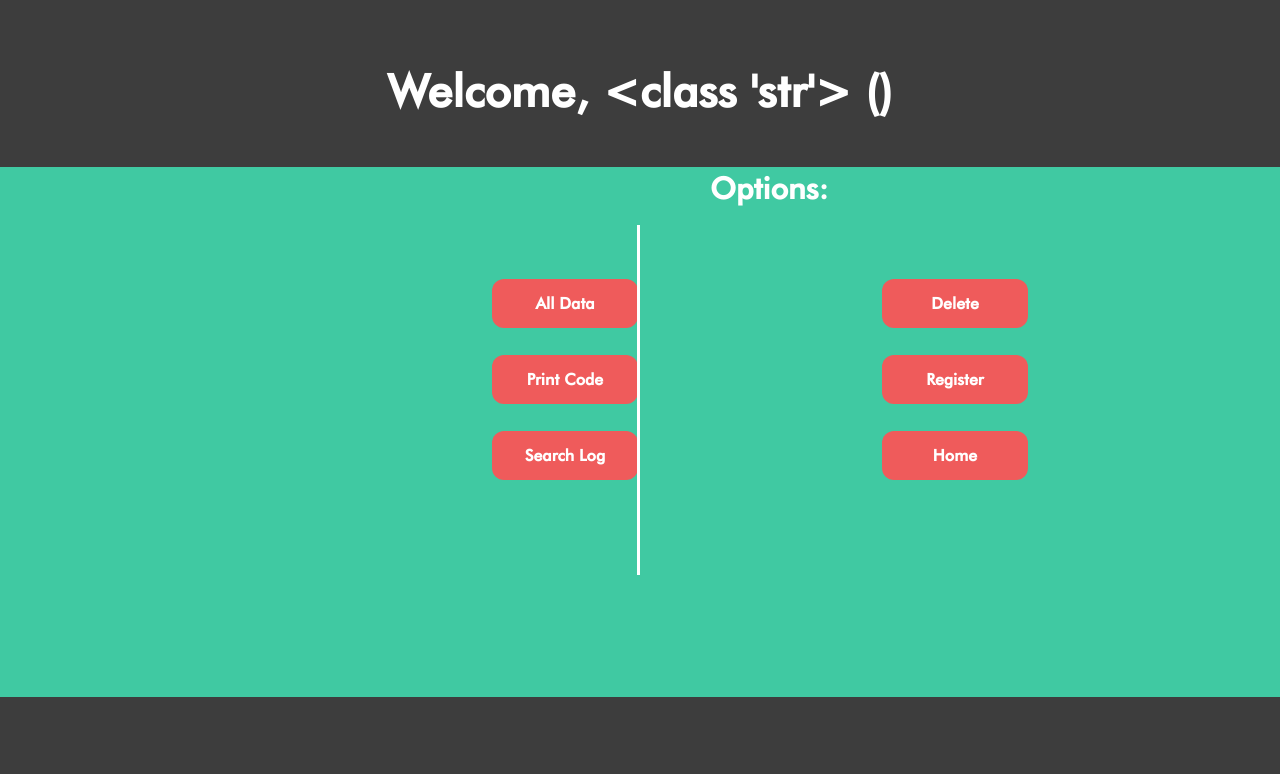
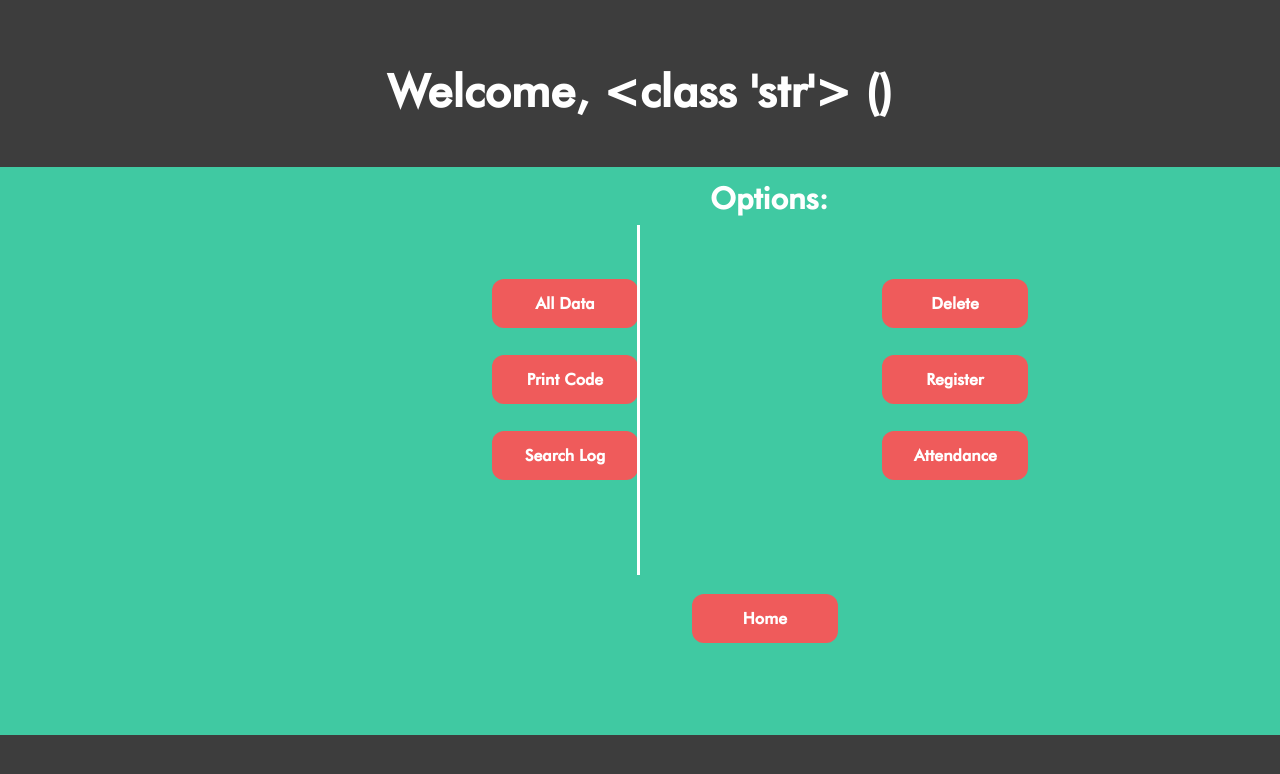
Before and after one commit to Lijan09/qrreader, a Flask app: page /admin in a window 1280 px wide. Shown: the top 774 px of the page. Run offline with Flask 2, Linux system fonts and the light colour scheme; parts of the project's set-up code (start-up, migrations or seed data) failed here and were passed over.

Commit message:
Added attendance option

```diff
--- a/Templates/admin.html
+++ b/Templates/admin.html
@@ -14,7 +14,7 @@
 
 <body bgcolor=#3d3d3d>
     <h1 class="welcome"> Welcome, {{name}} ({{code}})</h1><br>
-    <h1 class="options" style="position:fixed; left:710px; top:150px;"> Options: </h1>
+    <h1 class="options" style="position:fixed; left:710px; top:160px;"> Options: </h1>
     <div class="frame">
         <div style="position:fixed; left:490px; top:275px;">
             <a href={{ url_for("data") }} class="button homepage">All Data</a> <br><br>
@@ -25,6 +25,8 @@
         <div class="homepagebutton" style="position:fixed; left:880px; top:275px;">
             <a href={{ url_for("delete") }} class="button homepage">Delete</a> <br><br>
             <a href={{ url_for("register") }} class="button homepage">Register</a> <br><br>
-            <a href={{ url_for("home") }} class="button homepage">Home</a> <br><br>
+            <a href={{ url_for("home") }} class="button homepage">Attendance</a> <br><br>
         </div>
+        <a href={{ url_for("home") }} style="position:fixed; left:690px; top:590px;" class="button homepage">Home</a> <br><br>
+    </div>
         {% endblock %}
```
